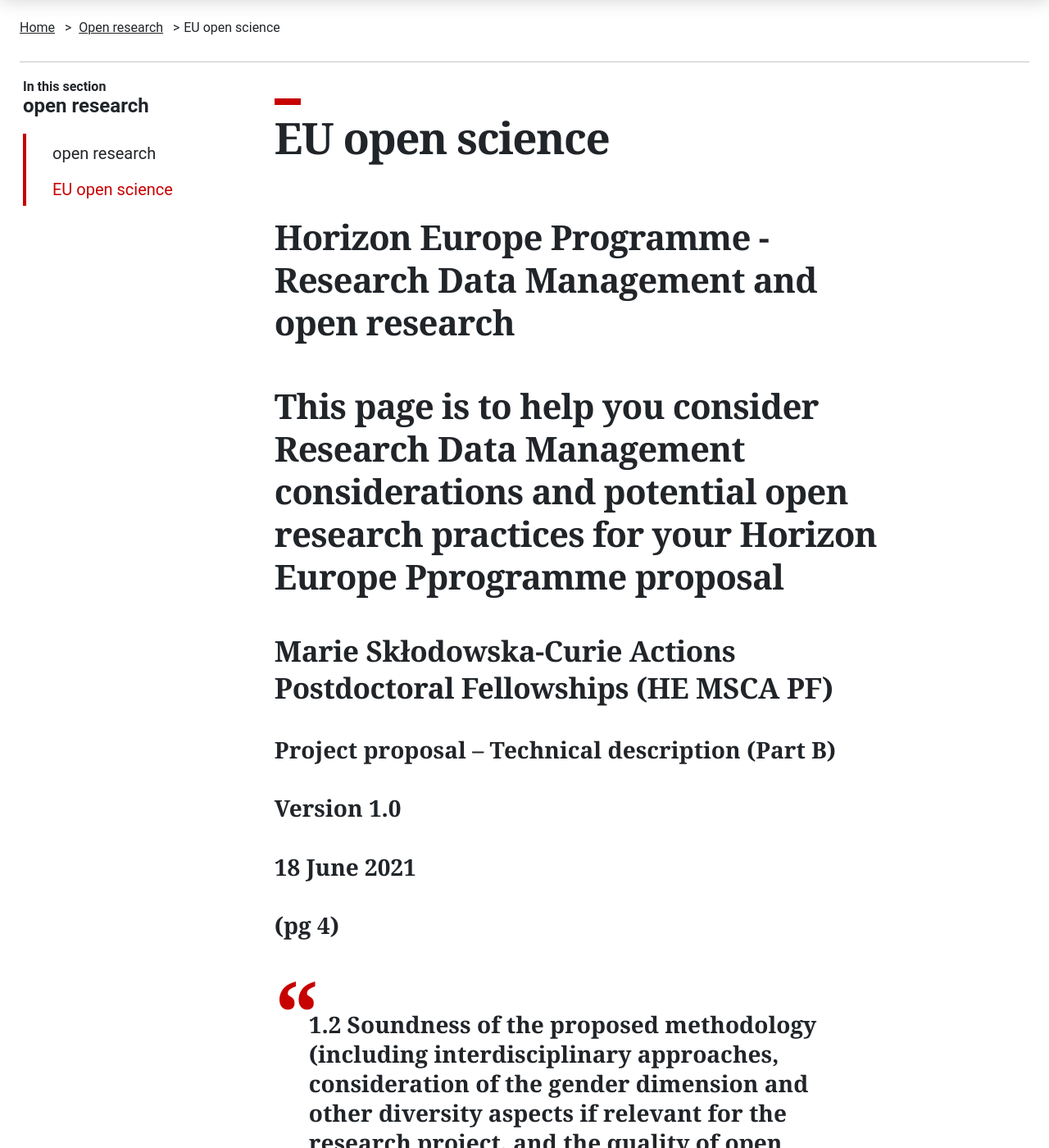
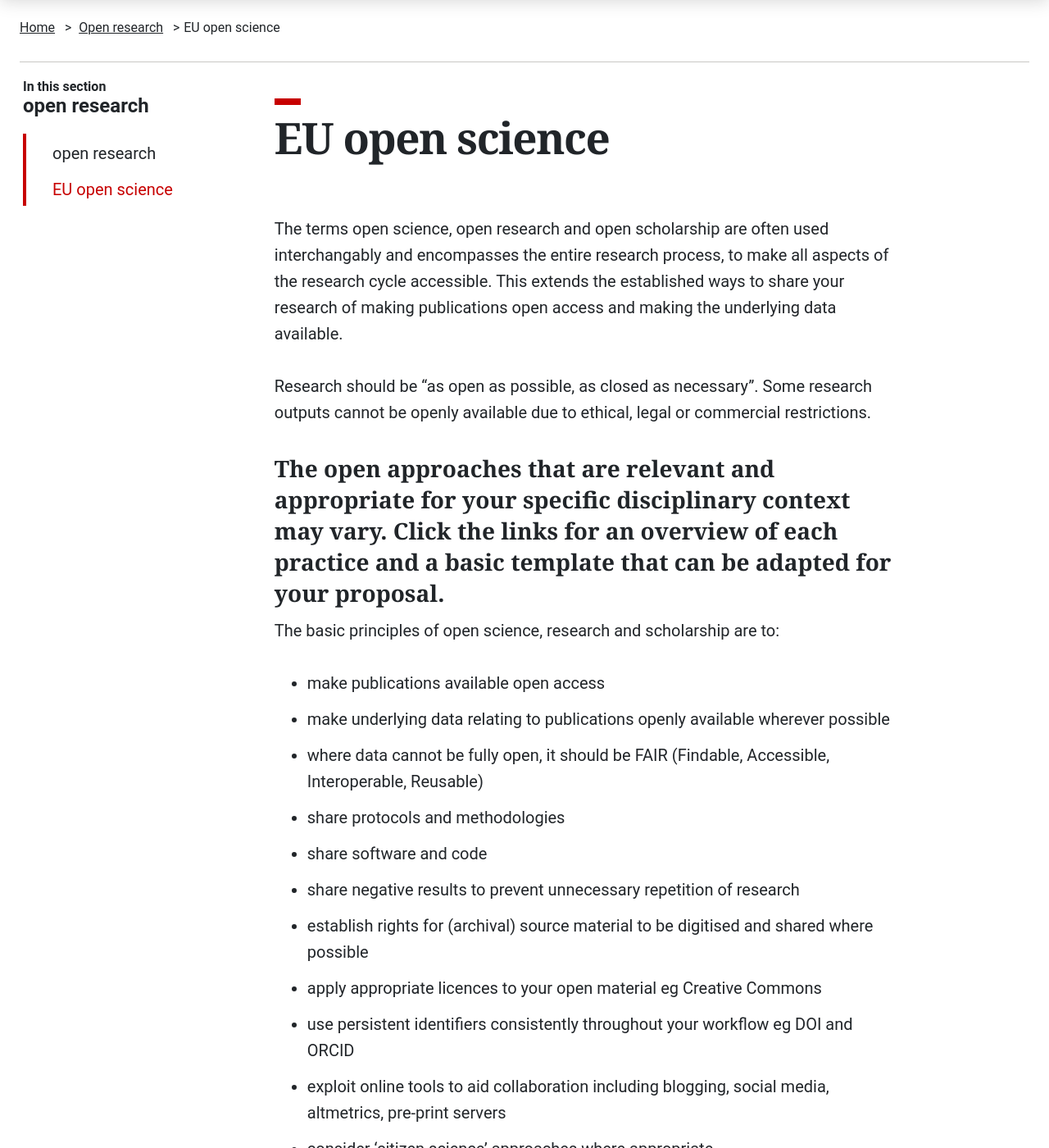
Before and after one commit to uol-library/rdl-handbook, a Jekyll site: the page built from pages/open-research/eu-open-science.md, in a window 1280 px wide and 1400 px high, scrolled down 239 px. Shown: the whole window at 82% size. Built offline with Jekyll 4.4.1, drawn with Linux system fonts in a browser that asks for light colours; some web fonts are replaced; some of the changed text lies outside the part shown.

Commit message:
Update eu-open-science.md

```diff
--- a/pages/open-research/eu-open-science.md
+++ b/pages/open-research/eu-open-science.md
@@ -5,16 +5,6 @@ title: EU open science
 index: true
 permalink: /open-research/eu-open-science/
 ---
-
-## Horizon Europe Programme - Research Data Management and open research
-## This page is to help you consider Research Data Management considerations and potential open research practices for your Horizon Europe Pprogramme proposal
-### Marie Skłodowska-Curie Actions Postdoctoral Fellowships (HE MSCA PF)
-#### Project proposal – Technical description (Part B)
-#### Version 1.0
-#### 18 June 2021
-#### (pg 4)
-> 1.2 Soundness of the proposed methodology (including interdisciplinary approaches, consideration of the gender dimension and other diversity aspects if relevant for the research project,
-> and the quality of open science practices, including sharing and management of research outputs and engagement of citizens, civil society and end users, where appropriate)
 
 The terms open science, open research and open scholarship are often used interchangably and encompasses the entire research process, to make all aspects of the research cycle accessible. This extends the established ways to share your research of making publications open access and making the underlying data available.
 
```
